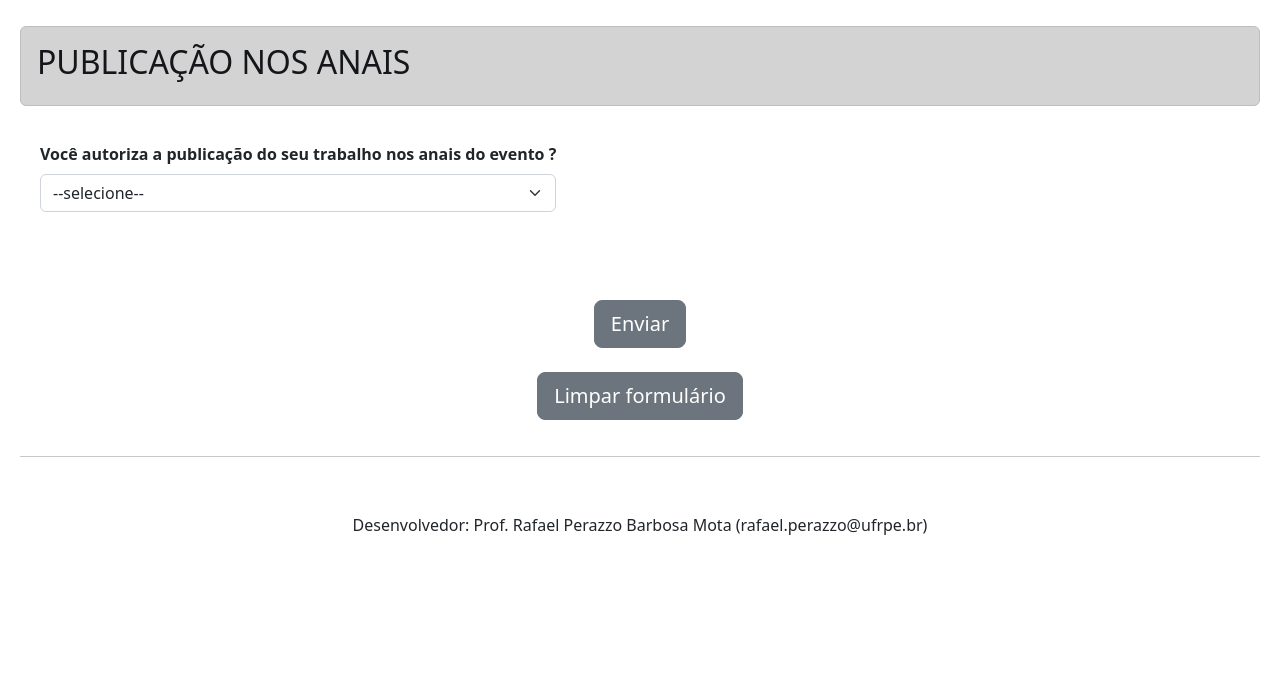
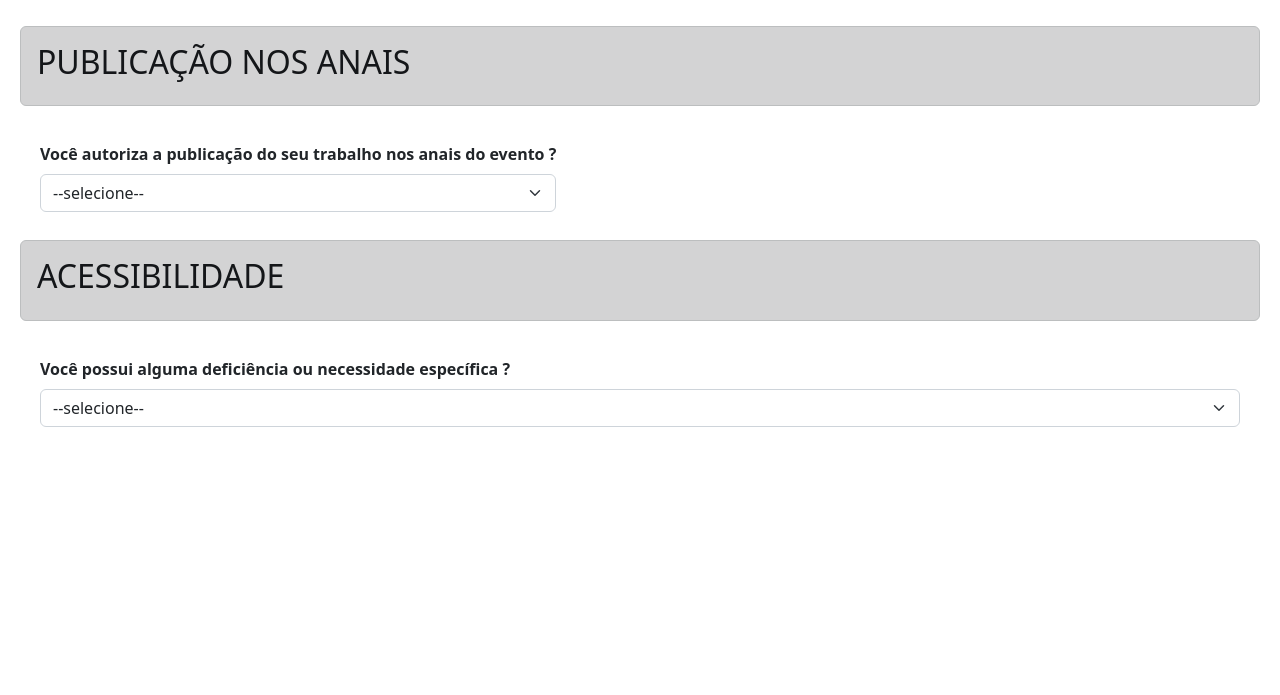
Before and after one commit to rafaelperazzo/cppgi, a Flask app: page /submissao in a window 1280 px wide. Shown: the part 2308-3003 px from the top of the page. Before the commit the page ends 2843 px from the top, so only its background shows below. Run offline with Flask 2, Linux system fonts and the light colour scheme; data that the repository does not hold is empty; parts of the project's set-up code (start-up, migrations or seed data) failed here and were passed over; some libraries are stand-ins or nearby versions.

Commit message:
feat: incluídos campos de acessibilidade no form de cadastro de trabalho

```diff
--- a/flask/pesquisa.py
+++ b/flask/pesquisa.py
@@ -445,6 +445,19 @@ def cadastrarProjeto():
     area_cnpq = str(request.form['area_cnpq'])
     subarea_cnpq = str(request.form['subarea_cnpq'])
     anais_permissao = int(request.form['anais'])
+
+    #Acessibilidade
+    acessibilidade = 0
+    if 'acessibilidade' in request.form:
+        acessibilidade = int(request.form['acessibilidade'])
+
+    descricao_acessibilidade = ""
+    if 'descricao_acessibilidade' in request.form:
+        descricao_acessibilidade = str(request.form['descricao_acessibilidade'])
+    lingua = 0
+    if 'lingua' in request.form:
+        lingua = int(request.form['lingua'])
+
     nomeDoArquivoTrabalho = ""
     if 'arquivo_trabalho' in request.files:
         token = id_generator()
@@ -463,10 +476,10 @@ def cadastrarProjeto():
     if (total>0):
         return(u"Um trabalho com este mesmo título, CPF e edital já foi enviado ao sistema! Favor entrar em contato com a coordenação do evento!")
     consulta = """INSERT INTO editalProjeto
-    (tipo,categoria,modalidade,nome,siape,email,ua,titulo,palavras,resumo,arquivo_projeto,arquivo_plano1,arquivo_plano2,anais,vinculo,tipo_vinculo,area_cnpq,subarea_cnpq,fomento,matriculas,idProjeto)
-    VALUES (%s,%s,%s,%s,%s,%s,%s,%s,%s,%s,%s,%s,%s,%s,%s,%s,%s,%s,%s,%s,%s) """
-
-    valores = (destino,tipo,tipo_trabalho,nome,identificacao,email,grande_area,titulo,palavras,resumo,nomeDoArquivoTrabalho,nomeDoArquivoSuplementar1,nomeDoArquivoSuplementar2,anais_permissao,vinculo,tipo_vinculo,area_cnpq,subarea_cnpq,fomento,matriculas,projeto_associado)
+    (tipo,categoria,modalidade,nome,siape,email,ua,titulo,palavras,resumo,arquivo_projeto,arquivo_plano1,arquivo_plano2,anais,vinculo,tipo_vinculo,area_cnpq,subarea_cnpq,fomento,matriculas,idProjeto,acessibilidade,descricao_acessibilidade,lingua)
+    VALUES (%s,%s,%s,%s,%s,%s,%s,%s,%s,%s,%s,%s,%s,%s,%s,%s,%s,%s,%s,%s,%s,%s,%s,%s) """
+
+    valores = (destino,tipo,tipo_trabalho,nome,identificacao,email,grande_area,titulo,palavras,resumo,nomeDoArquivoTrabalho,nomeDoArquivoSuplementar1,nomeDoArquivoSuplementar2,anais_permissao,vinculo,tipo_vinculo,area_cnpq,subarea_cnpq,fomento,matriculas,projeto_associado,acessibilidade,descricao_acessibilidade,lingua)
     inserir(consulta,valores)
 
     #CRIANDO SENHA DE ACESSO
--- a/flask/templates/cadastrarProjeto.html
+++ b/flask/templates/cadastrarProjeto.html
@@ -67,6 +67,24 @@
         document.getElementById('div_fomento').style.visibility = "hidden";
       }
     }
+
+    function seAcessibilidade() {
+      if (document.getElementById('acessibilidade').value == 1) { //Se necessita de acessibilidade
+        document.getElementById('descricao_acessibilidade').setAttribute('required', "");
+        document.getElementById('lingua').setAttribute('required', "");
+        document.getElementById('div_descricao_acessibilidade').style.visibility = "visible";
+        document.getElementById('div_lingua').style.visibility = "visible";
+      }
+      else {
+        document.getElementById('descricao_acessibilidade').removeAttribute('required');
+        document.getElementById('lingua').removeAttribute('required');
+        document.getElementById('div_descricao_acessibilidade').style.visibility = "hidden";
+        document.getElementById('div_lingua').style.visibility = "hidden";
+        document.getElementById('descricao_acessibilidade').value = '';
+        document.getElementById('lingua').value = 1;
+      }
+    }
+
     </script>
     <script>
         $(document).ready(function(){
@@ -367,6 +385,31 @@
           </select>
         </label>
       </div>
+      <div class="alert alert-dark" role="alert">
+        <h2>ACESSIBILIDADE</h2>
+      </div>
+      <div class="row g-3">
+        <label><b>Você possui alguma deficiência ou necessidade específica ?</b>
+          <select class="form-select" id="acessibilidade" name="acessibilidade" required="required" onchange="seAcessibilidade()">
+            <option  disabled="disabled"  selected="selected" value=""> --selecione-- </option>
+            <option value="1">Sim</option>
+            <option value="0">Não</option>
+          </select>
+        </label>
+      </div>
+      <div class="row g-3" id="div_descricao_acessibilidade" style="visibility: hidden">
+        <label><b>Se sim, descreva a deficiência ou necessidade específica</b>:
+          <textarea style="height: 100px" class="form-control" id="descricao_acessibilidade" name="descricao_acessibilidade"></textarea>
+        </label>
+      </div>
+      <div class="row g-3" id="div_lingua" style="visibility: hidden">
+        <label><b>Em que lingua deseja apresentar o trabalho ?</b>
+          <select class="form-select" id="lingua" name="lingua">
+            <option  disabled="disabled"  selected="selected" value=""> --selecione-- </option>
+            <option value="0">Português</option>
+            <option value="1">Libras - Língua Brasileira de Sinais</option>
+          </select>
+      </div>
       {%if PRODUCAO==1%}
         <center><div class="g-recaptcha" data-sitekey="6Lfe8NgbAAAAAPYO9OZF4i34EpSKvNGQihaxr0Am"></div></center>
       {%endif%}
```
Also changed, not shown: CHANGELOG.md.
